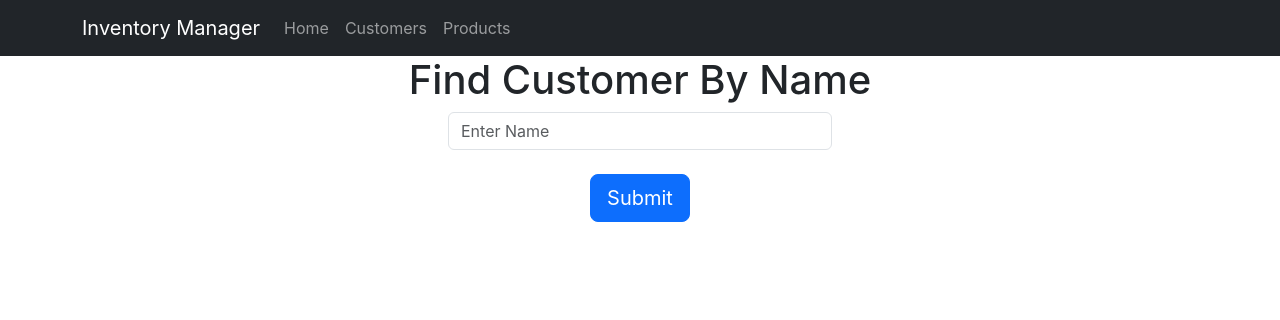
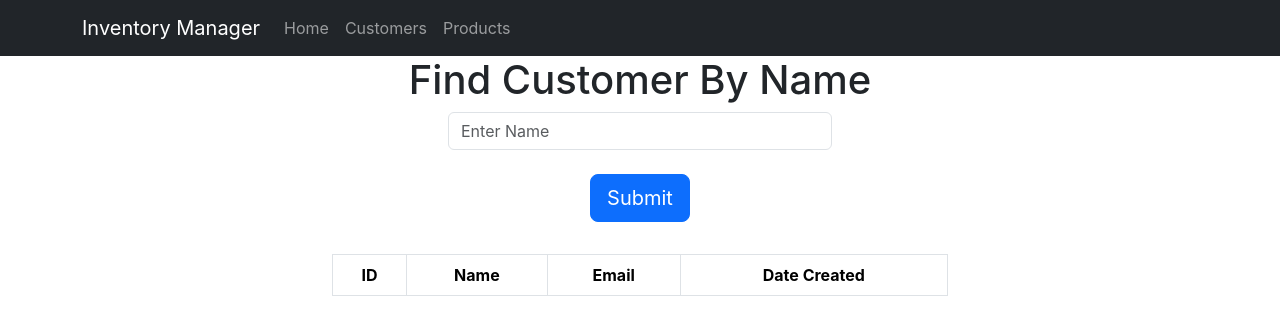
Before and after one commit to egarcia0992/inventory-manager, a React (Vite) app in the folder imanager/: page /find-c in a window 1280 px wide. Shown: the top 320 px of the page. Built offline with nearby package versions, Linux system fonts and the light colour scheme.

Commit message:
Fixed Find Customer And Product Frontend
I made the ul tags into tables instead for the information returned by the backend for the find pages.

```diff
--- a/imanager/src/components/FindCustomer.jsx
+++ b/imanager/src/components/FindCustomer.jsx
@@ -1,5 +1,5 @@
 import React, { useState } from "react";
-import { Button } from "react-bootstrap";
+import { Table, Button } from "react-bootstrap";
 
 function FindCustomer() {
     const [customerName, setCustomerName] = useState(``);
@@ -64,18 +64,35 @@ function FindCustomer() {
                     </Button>
                 </form>
             </div>
-            <div style={{ justifyContent: "center" }}>
-                {customers.map((c, index) => (
-                    <ul
-                        style={{ listStyleType: "none", margin: 0, padding: 0 }}
-                        key={index}
-                    >
-                        <li>ID: {c.customerId}</li>
-                        <li>Name: {c.customerName}</li>
-                        <li>Email: {c.customerEmail}</li>
-                        <li>Created On: {formatDateTime(c.createdAt)}</li>
-                    </ul>
-                ))}
+            <div
+                style={{
+                    justifyContent: "center",
+                    width: "50%",
+                    marginTop: "4vh",
+                }}
+                className="container"
+            >
+                <Table striped bordered hover>
+                    <thead>
+                        <tr>
+                            <th scope="col">ID</th>
+                            <th scope="col">Name</th>
+                            <th scope="col">Email</th>
+                            <th scope="col">Date Created</th>
+                        </tr>
+                    </thead>
+
+                    <tbody>
+                        {customers.map((c, index) => (
+                            <tr key={index}>
+                                <td>{c.customerId}</td>
+                                <td>{c.customerName}</td>
+                                <td>{c.customerEmail}</td>
+                                <td>{formatDateTime(c.createdAt)}</td>
+                            </tr>
+                        ))}
+                    </tbody>
+                </Table>
             </div>
         </>
     );
--- a/imanager/src/components/FindProduct.jsx
+++ b/imanager/src/components/FindProduct.jsx
@@ -1,5 +1,5 @@
 import React, { useState } from "react";
-import { Button } from "react-bootstrap";
+import { Table, Button } from "react-bootstrap";
 
 function FindProduct() {
     const [productName, setProductName] = useState(``);
@@ -51,18 +51,35 @@ function FindProduct() {
                     </Button>
                 </form>
             </div>
-            <div style={{ justifyContent: "center" }}>
-                {products.map((p, index) => (
-                    <ul
-                        style={{ listStyleType: "none", margin: 0, padding: 0 }}
-                        key={index}
-                    >
-                        <li>ID: {p.productId}</li>
-                        <li>Name: {p.productName}</li>
-                        <li>Inventory: {p.productCount}</li>
-                        <li>Price: {p.productPrice}</li>
-                    </ul>
-                ))}
+            <div
+                style={{
+                    justifyContent: "center",
+                    width: "50%",
+                    marginTop: "4vh",
+                }}
+                className="container"
+            >
+                <Table striped bordered hover>
+                    <thead>
+                        <tr>
+                            <th scope="col">ID</th>
+                            <th scope="col">Name</th>
+                            <th scope="col">Inventory</th>
+                            <th scope="col">Price</th>
+                        </tr>
+                    </thead>
+
+                    <tbody>
+                        {products.map((p, index) => (
+                            <tr key={index}>
+                                <td>{p.productId}</td>
+                                <td>{p.productName}</td>
+                                <td>{p.productCount}</td>
+                                <td>{p.productPrice}</td>
+                            </tr>
+                        ))}
+                    </tbody>
+                </Table>
             </div>
         </>
     );
--- a/imanager/src/components/InsertProduct.jsx
+++ b/imanager/src/components/InsertProduct.jsx
@@ -105,8 +105,6 @@ function InsertProduct() {
     return (
         <>
             <h1>Create New Product</h1>
-            <p>{productCount}</p>
-            <p>{productPrice}</p>
             <div style={{ display: "flex", justifyContent: "center" }}>
                 <form style={{ width: "30%" }}>
                     <div className="form-group">
@@ -124,7 +122,7 @@ function InsertProduct() {
                     </div>
                     <div className="form-group">
                         <label htmlFor="ProductCount">
-                            Count (Must be whole number)
+                            Count
                         </label>
                         <input
                             type="number"
```
